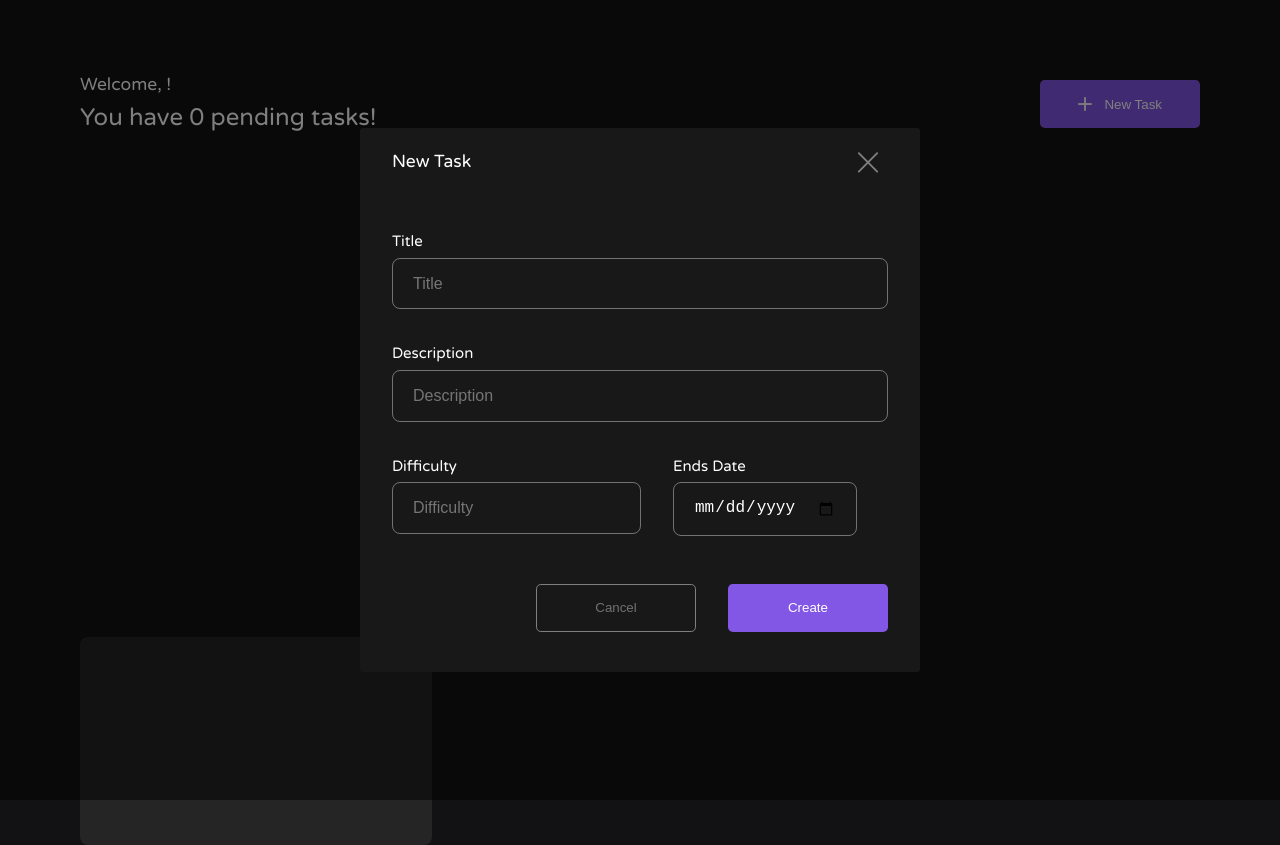
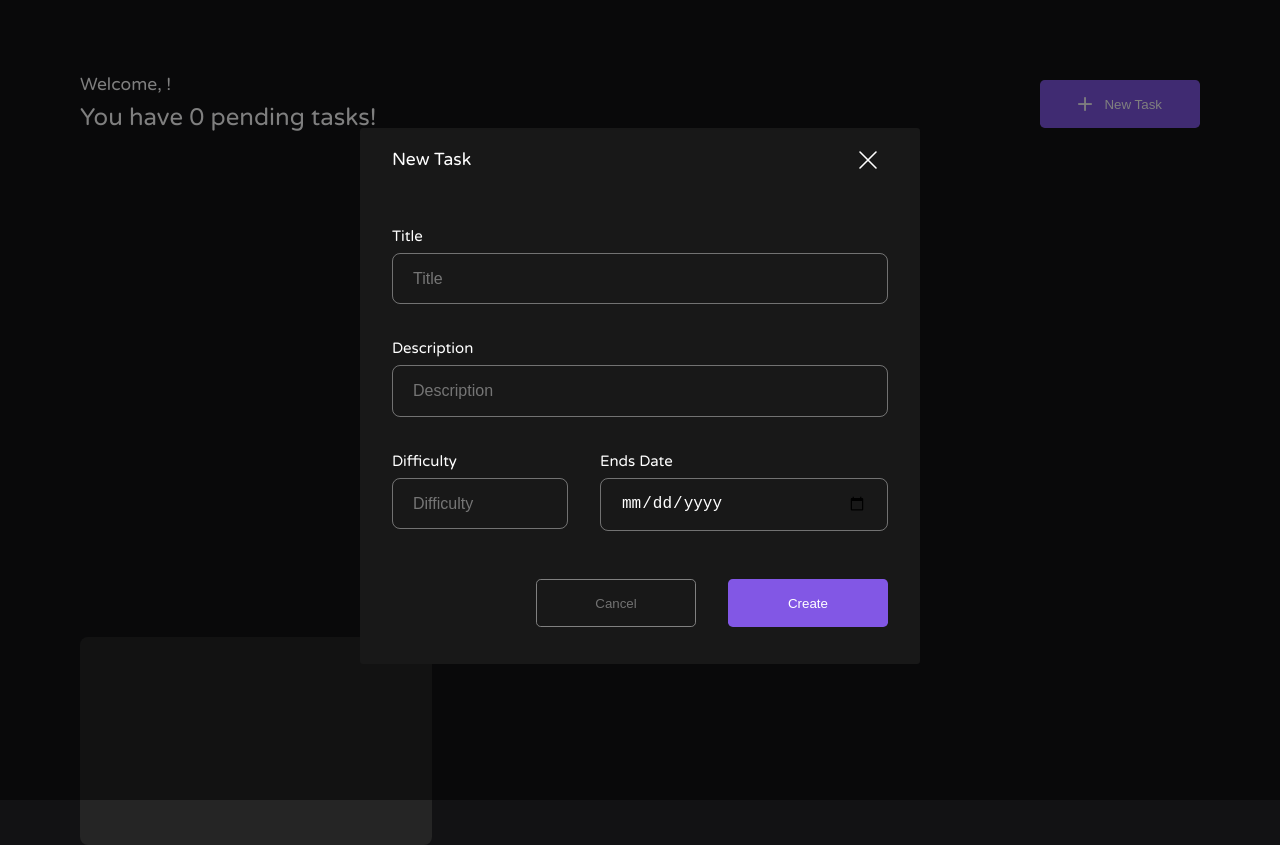
Before and after one commit to diogenesOliver/Task-s, a Vue app in the folder web/: page /task-s/1/1 in a window 1280 px wide. Both pictures are taken after a click on the button "New Task". Built offline with nearby package versions, Linux system fonts and the light colour scheme; no server answers; what @uiball/loaders would draw is missing.

Commit message:
feat: Changing width of the input date

```diff
--- a/web/src/components/TaskPageComponent.vue
+++ b/web/src/components/TaskPageComponent.vue
@@ -21,7 +21,7 @@
 
                     <svg @click.prevent="closeModal()" width="40" height="40" viewBox="0 0 40 40" fill="none"
                         xmlns="http://www.w3.org/2000/svg">
-                        <path d="M30 10L10 30M10 10L30 30" stroke="grey" stroke-width="2" stroke-linecap="round"
+                        <path d="M30 10L10 30M10 10L30 30" stroke="white" stroke-width="2" stroke-linecap="round"
                             stroke-linejoin="round" />
                     </svg>
                 </div>
@@ -49,7 +49,7 @@
 
                             <div class="form-control">
                                 <label for="something">Ends Date</label>
-                                <input type="date" class="form-input" />
+                                <input type="date" class="form-input form-date" />
                             </div>
 
                         </div>
@@ -243,7 +243,7 @@ h1 {
     padding-inline: 2rem;
 
     width: 35rem;
-    height: 34rem;
+    height: 33.5rem;
 
     margin-inline: auto;
     margin-top: 10%;
@@ -312,7 +312,11 @@ input[type=number] {
 
 svg {
     cursor: pointer;
-    height: 2.3rem;
+    height: 2rem;
+}
+
+.form-date{
+    width: 18rem;
 }
 
 .form-control label {
```
